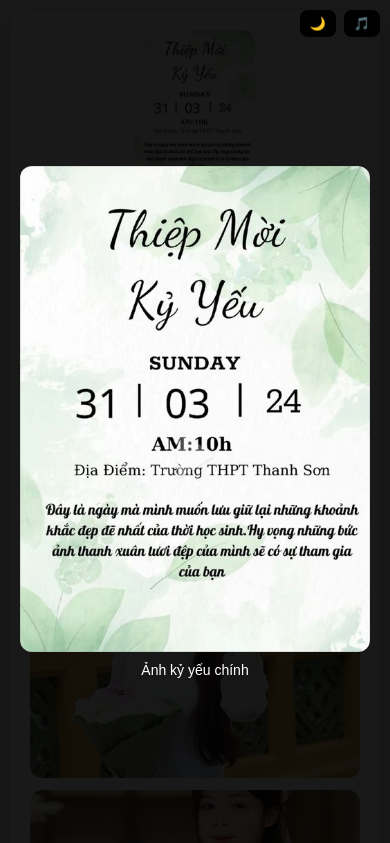
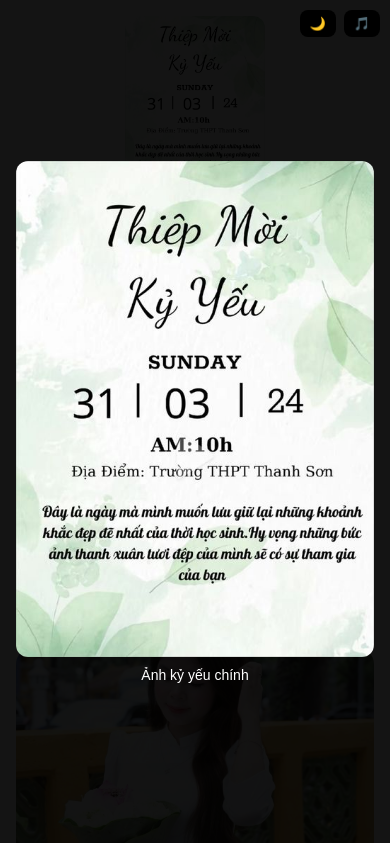
Before and after one commit to tuyennee3/thiep-ky-yeu, a plain HTML site: page index.html in a window 390 px wide. Shown: the top 843 px of the page. Drawn offline with Linux system fonts and the light colour scheme.

Commit message:
Add files via upload

```diff
--- a/index.html
+++ b/index.html
@@ -19,15 +19,15 @@
     }
 
     body {
+      margin: 0;
       background: var(--bg);
       font-family: Poppins, Arial, sans-serif;
-      margin: 0;
       display: flex;
       justify-content: center;
-      padding: 10px;
       color: var(--text);
     }
 
+    /* ===== CARD (DESKTOP) ===== */
     .card {
       background: var(--card);
       width: 360px;
@@ -35,6 +35,7 @@
       padding: 20px;
       text-align: center;
       box-shadow: 0 10px 25px rgba(0,0,0,0.2);
+      margin: 10px;
     }
 
     .avatar img {
@@ -45,51 +46,43 @@
       cursor: pointer;
     }
 
-    h1 { margin: 10px 0 4px; font-size: 22px; }
-    .info { font-size: 14px; opacity: 0.8; }
-    .quote { font-style: italic; margin: 15px 0; }
-    .year { font-weight: bold; margin-top: 10px; }
+    h1 {
+      margin: 10px 0 4px;
+      font-size: 22px;
+    }
 
-    /* === GALLERY DẠNG DỌC === */
+    .info {
+      font-size: 14px;
+      opacity: 0.8;
+    }
+
+    .quote {
+      font-style: italic;
+      margin: 15px 0;
+    }
+
+    .year {
+      font-weight: bold;
+      margin-top: 10px;
+    }
+
+    /* ===== GALLERY DỌC ===== */
     .gallery {
       display: flex;
       flex-direction: column;
-      gap: 12px;
-      margin-top: 16px;
+      gap: 14px;
+      margin-top: 18px;
     }
 
     .gallery img {
       width: 100%;
-      height: 180px;
+      height: 200px;
       object-fit: cover;
-      border-radius: 12px;
+      border-radius: 14px;
       cursor: pointer;
     }
 
-    /* Overlay */
-    .overlay {
-      position: fixed;
-      inset: 0;
-      background: rgba(0,0,0,0.9);
-      display: none;
-      flex-direction: column;
-      justify-content: center;
-      align-items: center;
-      z-index: 999;
-    }
-
-    .overlay img {
-      max-width: 90%;
-      max-height: 80%;
-      border-radius: 12px;
-    }
-
-    .caption {
-      color: #fff;
-      margin-top: 10px;
-      font-size: 14px;
-    }
-
+    /* ===== CONTROLS ===== */
     .controls {
       position: fixed;
       top: 10px;
@@ -105,32 +98,75 @@
       border: none;
       padding: 6px 10px;
       border-radius: 8px;
+      font-size: 13px;
       cursor: pointer;
-      font-size: 13px;
     }
 
+    /* ===== FULLSCREEN OVERLAY ===== */
+    .overlay {
+      position: fixed;
+      inset: 0;
+      background: rgba(0,0,0,0.92);
+      display: none;
+      flex-direction: column;
+      justify-content: center;
+      align-items: center;
+      z-index: 999;
+    }
+
+    .overlay img {
+      max-width: 92%;
+      max-height: 80%;
+      border-radius: 12px;
+    }
+
+    .caption {
+      color: #fff;
+      margin-top: 10px;
+      font-size: 14px;
+    }
+
+    /* ===== MOBILE FEED MODE ===== */
     @media (max-width: 480px) {
-      .card { width: 100%; }
-      .avatar img { width: 120px; height: 160px; }
-      .gallery img { height: 200px; }
+      body {
+        justify-content: flex-start;
+      }
+
+      .card {
+        width: 100%;
+        margin: 0;
+        border-radius: 0;
+        box-shadow: none;
+        padding: 16px;
+      }
+
+      .gallery img {
+        height: 260px;
+        border-radius: 16px;
+      }
     }
   </style>
 </head>
 
 <body>
 
+<!-- BUTTONS -->
 <div class="controls">
   <button class="btn" onclick="toggleDark()">🌙</button>
   <button class="btn" onclick="toggleMusic()">🎵</button>
 </div>
 
+<!-- CARD -->
 <div class="card">
   <div class="avatar">
     <img src="avatar.jpg" onclick="openImg(0)">
   </div>
 
   <h1>DƯƠNG VĂN TUYÊN</h1>
-  <div class="info">Lớp: …… | Khóa: ……<br>Trường: ……</div>
+  <div class="info">
+    Lớp: …… | Khóa: ……<br>
+    Trường: ……
+  </div>
 
   <div class="quote">
     “Thanh xuân không phải là khoảng thời gian,<br>
@@ -147,73 +183,81 @@
   </div>
 </div>
 
+<!-- OVERLAY -->
 <div class="overlay" id="overlay" onclick="closeImg()">
   <img id="overlayImg">
   <div class="caption" id="caption"></div>
 </div>
 
+<!-- MUSIC -->
 <audio id="music" loop>
   <source src="music.mp3" type="audio/mpeg">
 </audio>
 
 <script>
   const images = [
-    {src:"avatar.jpg", cap:"Ảnh kỷ yếu chính"},
-    {src:"img1.jpg", cap:"Kỷ niệm 1"},
-    {src:"img2.jpg", cap:"Kỷ niệm 2"},
-    {src:"img3.jpg", cap:"Kỷ niệm 3"},
-    {src:"img4.jpg", cap:"Kỷ niệm 4"}
+    { src: "avatar.jpg", cap: "Ảnh kỷ yếu chính" },
+    { src: "img1.jpg", cap: "Kỷ niệm 1" },
+    { src: "img2.jpg", cap: "Kỷ niệm 2" },
+    { src: "img3.jpg", cap: "Kỷ niệm 3" },
+    { src: "img4.jpg", cap: "Kỷ niệm 4" }
   ];
 
   let index = 0;
   let startX = 0;
   let musicStarted = false;
 
-  function openImg(i){
+  function openImg(i) {
     index = i;
-    overlay.style.display="flex";
+    overlay.style.display = "flex";
     showImg();
   }
 
-  function showImg(){
+  function showImg() {
     overlayImg.src = images[index].src;
     caption.innerText = images[index].cap;
   }
 
-  function closeImg(){
-    overlay.style.display="none";
+  function closeImg() {
+    overlay.style.display = "none";
   }
 
-  overlay.addEventListener("touchstart", e=>{
+  overlay.addEventListener("touchstart", e => {
     startX = e.touches[0].clientX;
   });
 
-  overlay.addEventListener("touchend", e=>{
+  overlay.addEventListener("touchend", e => {
     let endX = e.changedTouches[0].clientX;
-    if(startX - endX > 50 && index < images.length-1){ index++; showImg(); }
-    if(endX - startX > 50 && index > 0){ index--; showImg(); }
+    if (startX - endX > 50 && index < images.length - 1) {
+      index++;
+      showImg();
+    }
+    if (endX - startX > 50 && index > 0) {
+      index--;
+      showImg();
+    }
   });
 
-  function toggleDark(){
+  function toggleDark() {
     document.body.classList.toggle("dark");
   }
 
-  function toggleMusic(){
+  function toggleMusic() {
     const m = document.getElementById("music");
     m.paused ? m.play() : m.pause();
     musicStarted = true;
   }
 
-  function playMusicOnce(){
-    if(musicStarted) return;
+  function playMusicOnce() {
+    if (musicStarted) return;
     document.getElementById("music").play();
     musicStarted = true;
   }
 
-  window.onload = ()=>{
+  window.onload = () => {
     openImg(0);
     document.body.addEventListener("click", playMusicOnce, { once: true });
-  }
+  };
 </script>
 
 </body>
```
